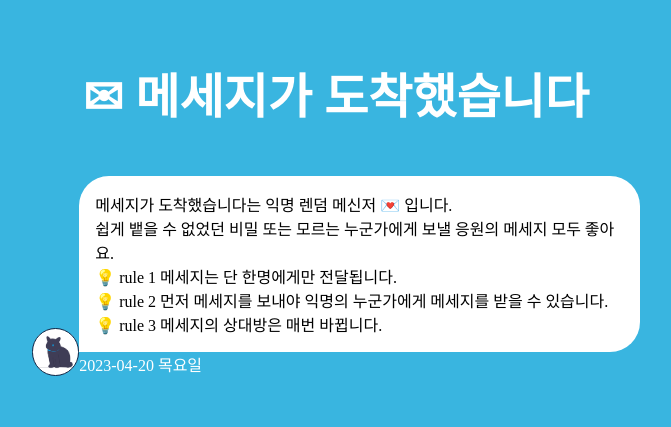
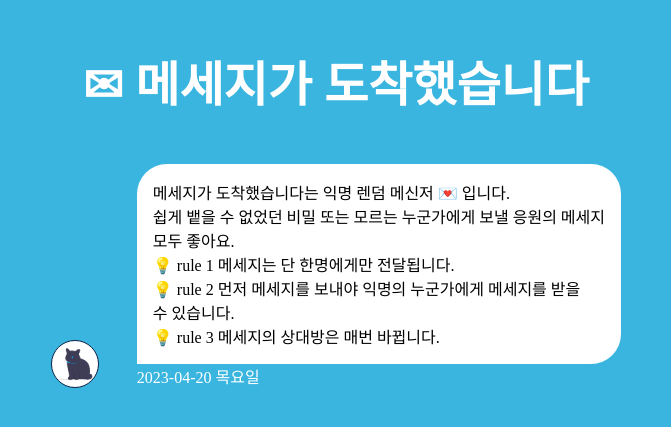
Before and after one commit to SJ0826/random-message-project, a React (Create React App) app: page / in a window 1280 px wide. Shown: the part 207-634 px from the top of the page, without its empty margins (304-975 px from the left). Built offline with nearby package versions, Linux system fonts and the light colour scheme; a web font is replaced by a local one.

Commit message:
Refactor: Separated speech bubble components

```diff
--- /dev/null
+++ b/src/components/Logo/index.tsx
@@ -0,0 +1,7 @@
+import React from 'react'
+
+const Logo = () => {
+	return <span className="start__title">✉ 메세지가 도착했습니다</span>
+}
+
+export default Logo
--- /dev/null
+++ b/src/components/SpeechBubble/_index.scss
@@ -0,0 +1,33 @@
+.start__description__wrapper{
+  @include set-center-aligned($align-items: flex-end, $justify-content: space-around);
+  width: 38em;
+}
+
+.start__description__icon{
+  @include set-box-size(3em, 3em, 3em);
+  border: 1px solid $point-blue1;
+
+  background-color: wheat;
+  background-image: url("../assets/image/cat.png");
+  background-size: cover;
+  background-position: center;
+}
+
+.start__description__content__wrapper{
+  display: flex;
+  flex-direction: column;
+}
+
+.start__description__content{
+  background-color: $back-ground-light;
+  white-space: pre-line;
+  padding: 1em;
+  border-top-right-radius: 30px;
+  border-top-left-radius: 30px;
+  border-bottom-right-radius: 30px;
+  color: black;
+}
+
+.start__description__date{
+  color: $text-light1;
+}
--- /dev/null
+++ b/src/components/SpeechBubble/index.tsx
@@ -0,0 +1,25 @@
+import getToday from 'lib/util/getToday'
+import React from 'react'
+
+interface SpeechBubbleProps {
+	text: string
+}
+
+const SpeechBubble = ({ text }: SpeechBubbleProps) => {
+	const date = getToday()
+	return (
+		<section className="start__description__wrapper">
+			<div className="start__description__icon" />
+			<div className="start__description__content__wrapper">
+				<span className="start__description__content">
+					{text.split('<br/>').map((txt) => (
+						<>{txt}</>
+					))}
+				</span>
+				<div className="start__description__date">{date}</div>
+			</div>
+		</section>
+	)
+}
+
+export default SpeechBubble
--- a/src/pages/GetStart/_index.scss
+++ b/src/pages/GetStart/_index.scss
@@ -10,45 +10,3 @@
   flex-direction: column;
   background-color: $main-color;
 }
-
-
-.start__title{
-  margin: 1em;
-  font-size: 3em;
-  font-weight: bold;
-  color: $text-light1;
-  // animation: fade-in 5s;
-}
-
-.start__description__wrapper{
-  @include set-center-aligned($align-items: flex-end, $justify-content: space-around);
-  width: 38em;
-}
-
-.start__description__icon{
-  @include set-box-size(3em, 3em, 3em);
-  border: 1px solid $point-blue1;
-
-  background-color: wheat;
-  background-image: url("../assets/image/cat.png");
-  background-size: cover;
-  background-position: center;
-}
-
-.start__description__content__wrapper{
-  display: flex;
-  flex-direction: column;
-}
-
-.start__description__content{
-  background-color: $back-ground-light;
-  padding: 1em;
-  border-top-right-radius: 30px;
-  border-top-left-radius: 30px;
-  border-bottom-right-radius: 30px;
-  color: black;
-}
-
-.start__description__date{
-  color: $text-light1;
-}
--- a/src/pages/GetStart/index.tsx
+++ b/src/pages/GetStart/index.tsx
@@ -1,28 +1,16 @@
-import getToday from 'lib/util/getToday'
+import Logo from 'components/Logo'
+import SpeechBubble from 'components/SpeechBubble'
 import React from 'react'
 import 'style/main.css'
 
 const GetStart = () => {
-	const date = getToday()
+	const description = `메세지가 도착했습니다는 익명 렌덤 메신저 💌 입니다.\n쉽게 뱉을 수 없었던 비밀 또는 모르는 누군가에게 보낼 응원의 메세지
+					모두 좋아요.\n 💡 rule 1 메세지는 단 한명에게만 전달됩니다.\n 💡 rule 2 먼저 메세지를 보내야 익명의 누군가에게 메세지를 받을
+					수 있습니다.\n 💡 rule 3 메세지의 상대방은 매번 바뀝니다.`
 	return (
 		<div className="start__container">
-			<span className="start__title">✉ 메세지가 도착했습니다</span>
-			<section className="start__description__wrapper">
-				<div className="start__description__icon" />
-				<div className="start__description__content__wrapper">
-					<span className="start__description__content">
-						메세지가 도착했습니다는 익명 렌덤 메신저 💌 입니다.
-						<br />
-						쉽게 뱉을 수 없었던 비밀 또는 모르는 누군가에게 보낼 응원의 메세지
-						모두 좋아요.
-						<br /> 💡 rule 1 메세지는 단 한명에게만 전달됩니다.
-						<br /> 💡 rule 2 먼저 메세지를 보내야 익명의 누군가에게 메세지를
-						받을 수 있습니다.
-						<br /> 💡 rule 3 메세지의 상대방은 매번 바뀝니다.
-					</span>
-					<div className="start__description__date">{date}</div>
-				</div>
-			</section>
+			<Logo />
+			<SpeechBubble text={description} />
 		</div>
 	)
 }
--- a/src/style/main.css
+++ b/src/style/main.css
@@ -79,6 +79,7 @@ button {
 
 .start__description__content {
   background-color: #FFFFFF;
+  white-space: pre-line;
   padding: 1em;
   border-top-right-radius: 30px;
   border-top-left-radius: 30px;
--- a/src/style/main.scss
+++ b/src/style/main.scss
@@ -5,3 +5,6 @@
 @import './keyframes';
 
 @import '../pages/GetStart/index';
+
+@import '../components/Logo/index';
+@import '../components/SpeechBubble/index';
```
Also changed, not shown: src/components/Logo/_index.scss (added, +7 -0 lines).
